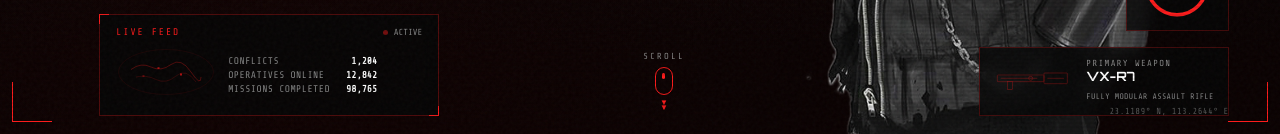
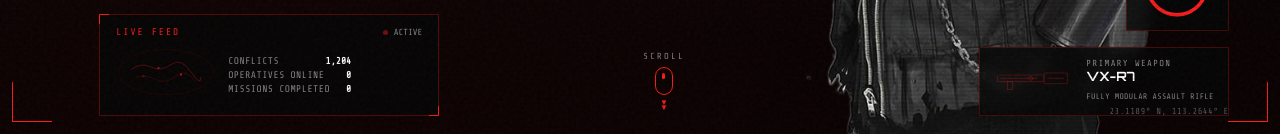
Before and after one commit to khalidafghanmal/game-landing-page, a Next.js app: page / in a window 1280 px wide. Shown: the part 666-800 px from the top of the page. Built offline with nearby package versions, Linux system fonts and the light colour scheme.

Commit message:
Animate HUD footer stats with GSAP scroll-triggered counters.

```diff
--- a/components/HudFooter.tsx
+++ b/components/HudFooter.tsx
@@ -1,6 +1,7 @@
 "use client";
 
-import { useEffect, useState } from "react";
+import { useEffect, useRef } from "react";
+import { gsap } from "@/lib/gsap";
 
 const STATS = [
   { label: "CONFLICTS", target: 1204 },
@@ -8,33 +9,40 @@ const STATS = [
   { label: "MISSIONS COMPLETED", target: 98765 },
 ];
 
-function useAnimatedCounter(target: number, duration = 2000) {
-  const [value, setValue] = useState(0);
+function StatRow({ label, target }: { label: string; target: number }) {
+  const valueRef = useRef<HTMLSpanElement>(null);
 
   useEffect(() => {
-    const start = performance.now();
+    const el = valueRef.current;
+    if (!el) return;
 
-    function tick(now: number) {
-      const progress = Math.min((now - start) / duration, 1);
-      const eased = 1 - Math.pow(1 - progress, 3);
-      setValue(Math.floor(eased * target));
-      if (progress < 1) requestAnimationFrame(tick);
-    }
+    const counter = { val: 0 };
+    const tween = gsap.to(counter, {
+      val: target,
+      duration: 2.2,
+      ease: "power3.out",
+      scrollTrigger: {
+        trigger: el,
+        start: "top 92%",
+        toggleActions: "play none none none",
+      },
+      onUpdate: () => {
+        el.textContent = Math.floor(counter.val).toLocaleString();
+      },
+    });
 
-    const frame = requestAnimationFrame(tick);
-    return () => cancelAnimationFrame(frame);
-  }, [target, duration]);
-
-  return value.toLocaleString();
-}
-
-function StatRow({ label, target }: { label: string; target: number }) {
-  const value = useAnimatedCounter(target);
+    return () => {
+      tween.scrollTrigger?.kill();
+      tween.kill();
+    };
+  }, [target]);
 
   return (
     <div className="stat">
       <span className="stat-label">{label}</span>
-      <span className="stat-value">{value}</span>
+      <span className="stat-value" ref={valueRef}>
+        0
+      </span>
     </div>
   );
 }
```
